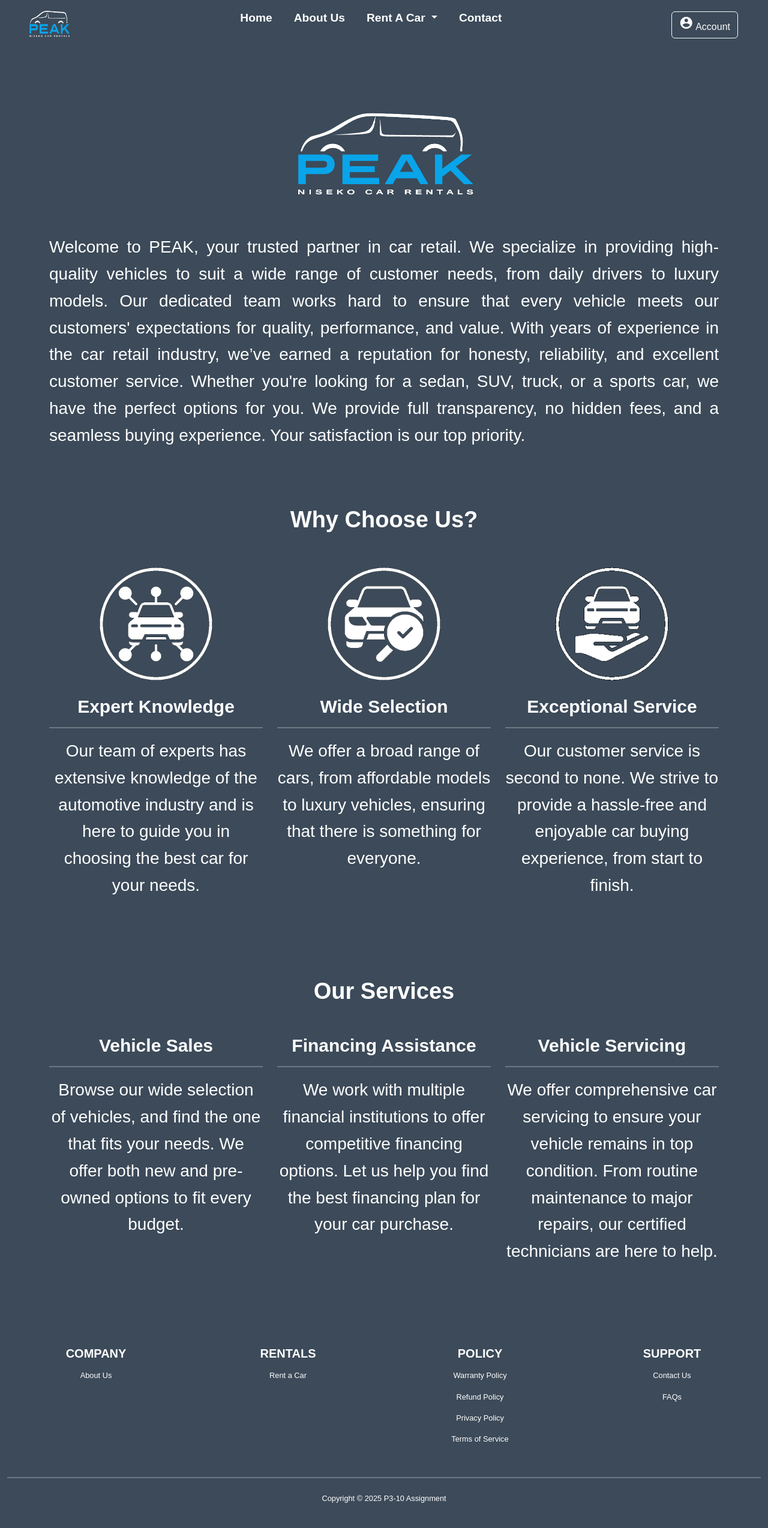
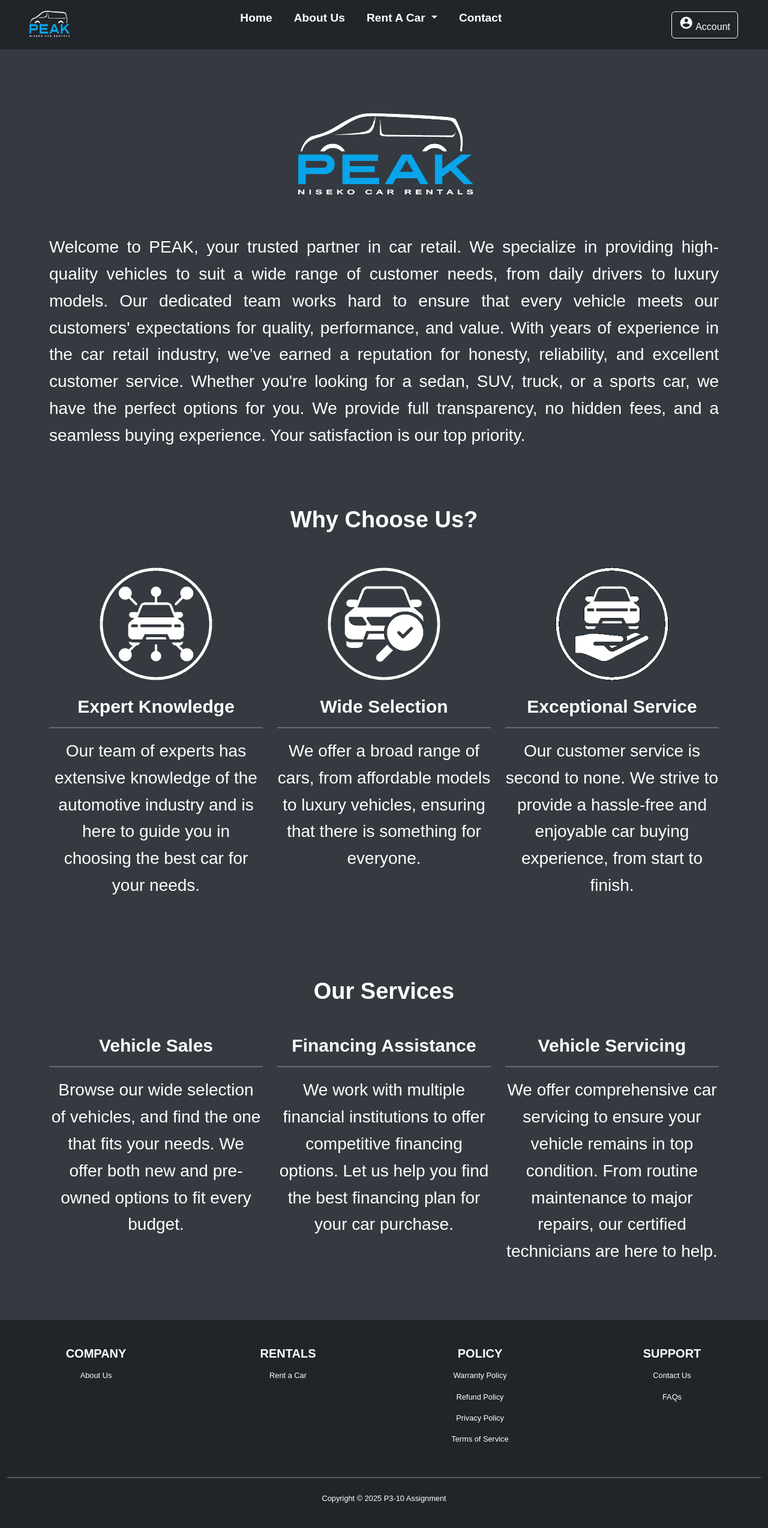
Before and after one commit to kannonraj/INF1005-P3-10, a PHP site: page /about.php in a window 1280 px wide. Shown: the whole page at 60% size. Run offline with PHP 8.4, Linux system fonts and the light colour scheme; some libraries are stand-ins or nearby versions.

Commit message:
Update Color for Nav/Footer
css

```diff
--- a/about.php
+++ b/about.php
@@ -9,7 +9,6 @@
     <style>
         /* Set background color for the entire page */
         body {
-            background-color: #3c4a59;
             color: white;
             font-family: Arial, sans-serif;
         }
--- a/css/main.css
+++ b/css/main.css
@@ -4,7 +4,7 @@
   margin: 0;
   display: flex;
   flex-direction: column;
-  background-color: #3C4A59; /* Ensure background color is applied */
+  background-color: #343A40; /* Ensure background color is applied */
   color: white; /* Ensure text color is applied */
   font-family: Arial, sans-serif; /* Ensure font is applied */
   line-height: 1.6; /* Ensure line height is applied */
@@ -64,7 +64,7 @@
 /* Navigation */
 .navbar {
   padding: 0 30px; /* Align the navbar with the body content */
-  background-color: #3c4a59;
+  background-color: #212529;
 }
 
 .navbar .img-thumbnail {
@@ -117,7 +117,7 @@
 
 /* Footer Styles */
 footer {
-  background-color: #3c4a59;
+  background-color: #212529;
   padding: 20px 0;
   margin-top: auto; /* Pushes the footer to the bottom */
   width: 100%; /* Ensure the footer spans the entire width of the page */
--- a/inc/footer.inc.php
+++ b/inc/footer.inc.php
@@ -1,4 +1,4 @@
-<footer class="container-fluid mt-2 py-4">
+<footer class="container-fluid mt-2 py-4 bg-dark">
   <div class="row justify-content-center"> <!-- Center all footer columns -->
     <!-- Company Column -->
     <div class="col-md-3 text-center"> <!-- Ensure content in this column is centered -->
--- a/inc/nav.inc.php
+++ b/inc/nav.inc.php
@@ -1,4 +1,4 @@
-<nav class="navbar navbar-expand-lg navbar-dark">
+<nav class="navbar navbar-expand-lg navbar-dark bg-dark">
     <div class="container-fluid">
         <!-- Logo on the left -->
         <a class="navbar-brand" href="index.php">
```
